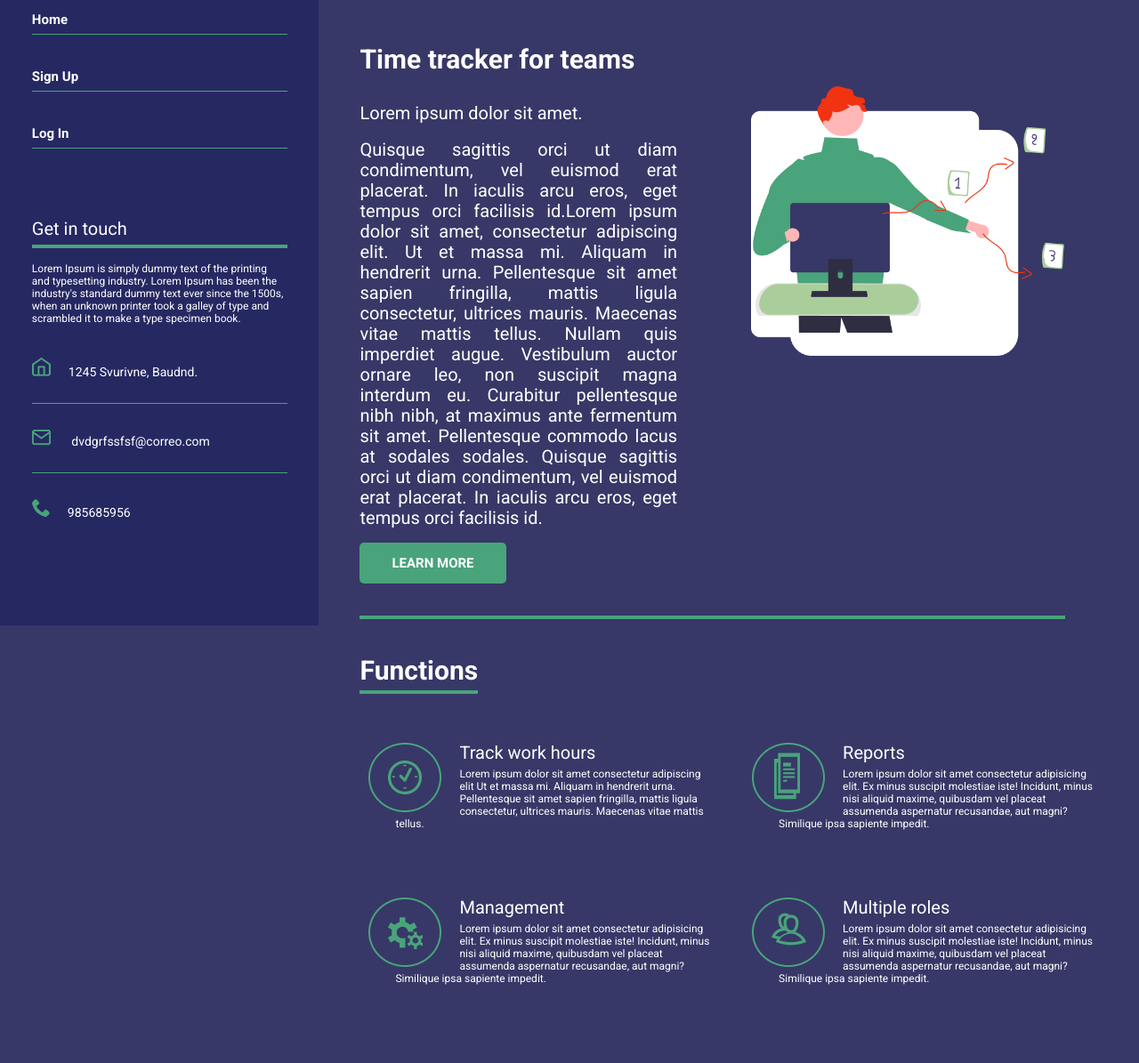
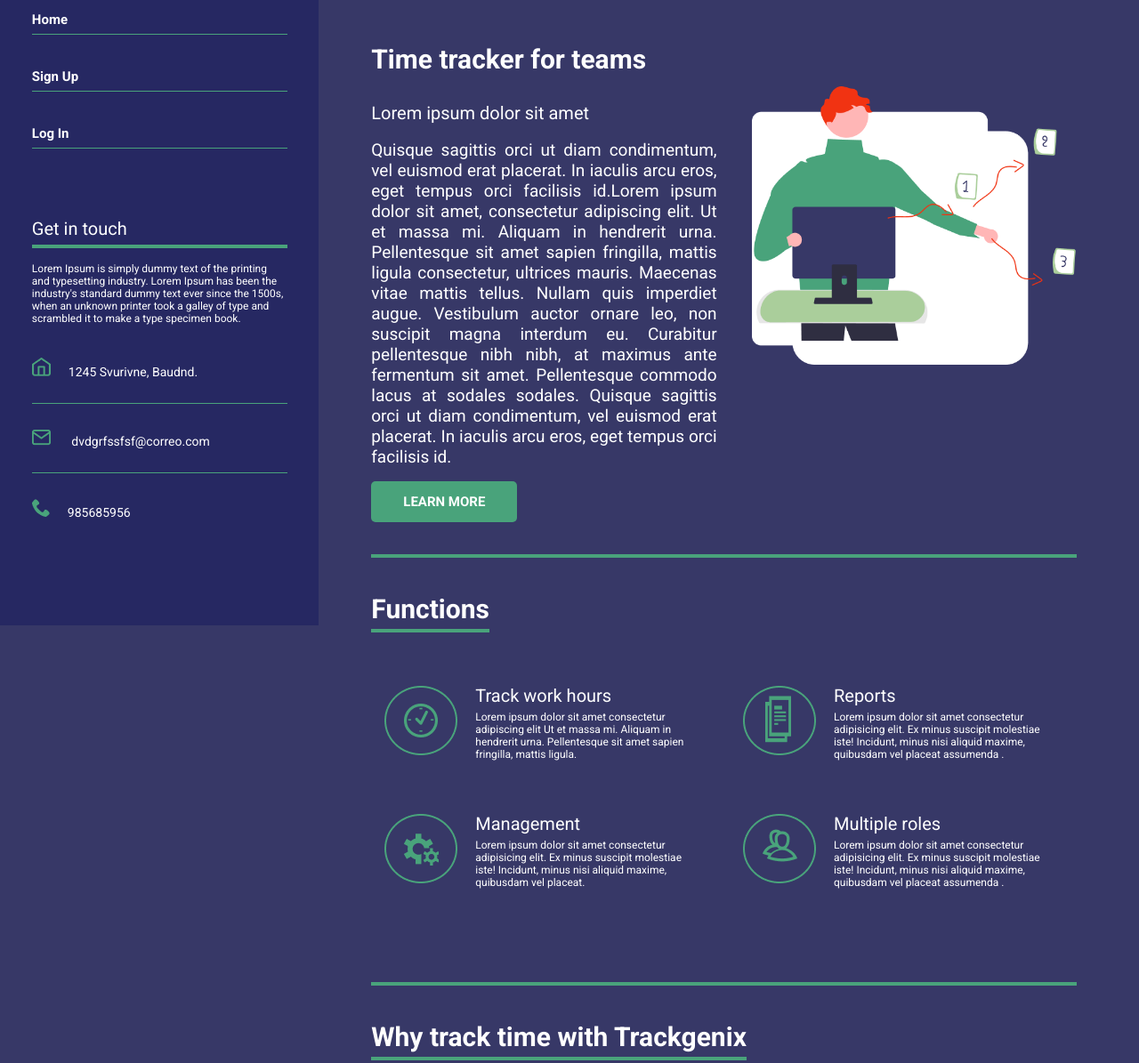
Before and after one commit to joryapur/BaSP-A2022-Etapa-1, a plain HTML site: page Semana-02/index.html in a window 1280 px wide. Shown: the part 97-1292 px from the top of the page at 89% size. Drawn offline with Linux system fonts and the light colour scheme.

Commit message:
BaSP-W03-2022:Add transitions and width changes

```diff
--- a/Semana-02/css/style.css
+++ b/Semana-02/css/style.css
@@ -5,17 +5,19 @@ body {
   background-color: #373867;
   font-family: "Roboto", sans-serif;
   color: white;
+  overflow-x: hidden;
 }
 
 main {
-  float: right;
+  position: relative;
   width: 72%;
   height: 100%;
+  left: 29%;
 }
 
 aside {
   position: fixed;
-  float: left;
+  /* float: left; */
   width: 28%;
   min-width: 252px;
   height: 100vh;
@@ -185,13 +187,14 @@ h1 {
 }
 
 .container-first {
-  display: inline-block;
   width: 86%;
   padding-top: 40px;
-  margin-left: 5%;
-  margin-right: 5%;
+  padding-left: 5%;
+  padding-right: 5%;
   padding-bottom: 50px;
-  border-bottom: 4px solid #49a37b;
+  /* border-bottom: 4px solid #49a37b; */
+  /* background-color: #f13312; */
+  overflow: visible;
 }
 
 .container-first > h2 {
@@ -206,11 +209,11 @@ h1 {
   line-height: 60px;
 }
 .container-first > p {
-  width: 45%;
+  width: 49%;
   min-width: 350px;
   margin-bottom: 30px;
   font-weight: 400;
-  font-size: 20px;
+  font-size: 19px;
   line-height: 23px;
   text-align: justify;
 }
@@ -218,10 +221,8 @@ h1 {
 .container-first > img {
   display: inline-block;
   float: right;
-  width: 44.59%;
+  width: 46%;
   min-width: 350px;
-  margin-left: 40px;
-  padding-left: 40px;
 }
 
 .container-first > a {
@@ -237,6 +238,11 @@ h1 {
   text-transform: uppercase;
   text-decoration: none;
   color: white;
+  transition: background-color 0.3s ease;
+}
+
+.container-first a:hover {
+  background-color: #49a37abb;
 }
 
 .container-functions {
@@ -246,22 +252,32 @@ h1 {
   margin-left: 5%;
   margin-right: 5%;
   border-bottom: 4px solid #49a37b;
+  border-top: 4px solid #49a37b;
 }
 .container-functions div {
   display: inline-block;
-  width: 45%;
-  margin-bottom: 20px;
-  padding-bottom: 7%;
+  width: 44%;
+  margin-bottom: 50px;
+  padding: 5px;
   overflow: visible;
+  transition: all 0.2s;
+  border-radius: 10px;
 }
 
+.container-functions div:hover {
+  /* background-color: #262862; */
+  box-shadow: 0px 6px 10px rgba(0, 0, 0, 0.4);
+  transform: scale(1.01);
+  background: linear-gradient(#262862, #0d0e35);
+}
 .left {
-  margin-right: 70px;
+  margin-right: 40px;
 }
 .container-functions img {
   float: left;
   margin-left: 10px;
   margin-right: 20px;
+  /* margin-top: 10px; */
 }
 .container-functions h2 {
   width: fit-content;
@@ -275,7 +291,7 @@ h1 {
 
 .container-functions p {
   width: 100%;
-  margin-left: 40px;
+  /* margin-left: 40px; */
   font-weight: 400;
   font-size: 12px;
   line-height: 14px;
@@ -321,6 +337,15 @@ h1 {
   border-radius: 17px;
   background-color: #ffffff;
   color: #373867;
+  box-shadow: 0px 6px 10px rgba(0, 0, 0, 0.3);
+  transition: all 0.2s;
+}
+
+.card:hover {
+  box-shadow: 0px 6px 10px rgba(0, 0, 0, 0.4);
+  transform: scale(1.01);
+  background: linear-gradient(#49a37b, #306e51);
+  color: white;
 }
 
 .cards {
--- a/Semana-02/index.html
+++ b/Semana-02/index.html
@@ -64,7 +64,7 @@
       <section class="container-first">
         <h2>Time tracker for teams</h2>
         <img src="img/imagen-principal.png" alt="logo image" />
-        <h3>Lorem ipsum dolor sit amet.</h3>
+        <h3>Lorem ipsum dolor sit amet</h3>
         <p>
           Quisque sagittis orci ut diam condimentum, vel euismod erat placerat.
           In iaculis arcu eros, eget tempus orci facilisis id.Lorem ipsum dolor
@@ -87,8 +87,7 @@
           <p>
             Lorem ipsum dolor sit amet consectetur adipiscing elit Ut et massa
             mi. Aliquam in hendrerit urna. Pellentesque sit amet sapien
-            fringilla, mattis ligula consectetur, ultrices mauris. Maecenas
-            vitae mattis tellus.
+            fringilla, mattis ligula.
           </p>
         </div>
         <div class="right">
@@ -97,18 +96,17 @@
           <p>
             Lorem ipsum dolor sit amet consectetur adipisicing elit. Ex minus
             suscipit molestiae iste! Incidunt, minus nisi aliquid maxime,
-            quibusdam vel placeat assumenda aspernatur recusandae, aut magni?
-            Similique ipsa sapiente impedit.
+            quibusdam vel placeat assumenda .
           </p>
         </div>
+
         <div class="left">
           <img src="img/icon-resources.png" alt="Resources Icon" />
           <h3>Management</h3>
           <p>
             Lorem ipsum dolor sit amet consectetur adipisicing elit. Ex minus
             suscipit molestiae iste! Incidunt, minus nisi aliquid maxime,
-            quibusdam vel placeat assumenda aspernatur recusandae, aut magni?
-            Similique ipsa sapiente impedit.
+            quibusdam vel placeat.
           </p>
         </div>
         <div class="right">
@@ -117,8 +115,7 @@
           <p>
             Lorem ipsum dolor sit amet consectetur adipisicing elit. Ex minus
             suscipit molestiae iste! Incidunt, minus nisi aliquid maxime,
-            quibusdam vel placeat assumenda aspernatur recusandae, aut magni?
-            Similique ipsa sapiente impedit.
+            quibusdam vel placeat assumenda .
           </p>
         </div>
       </section>
```
